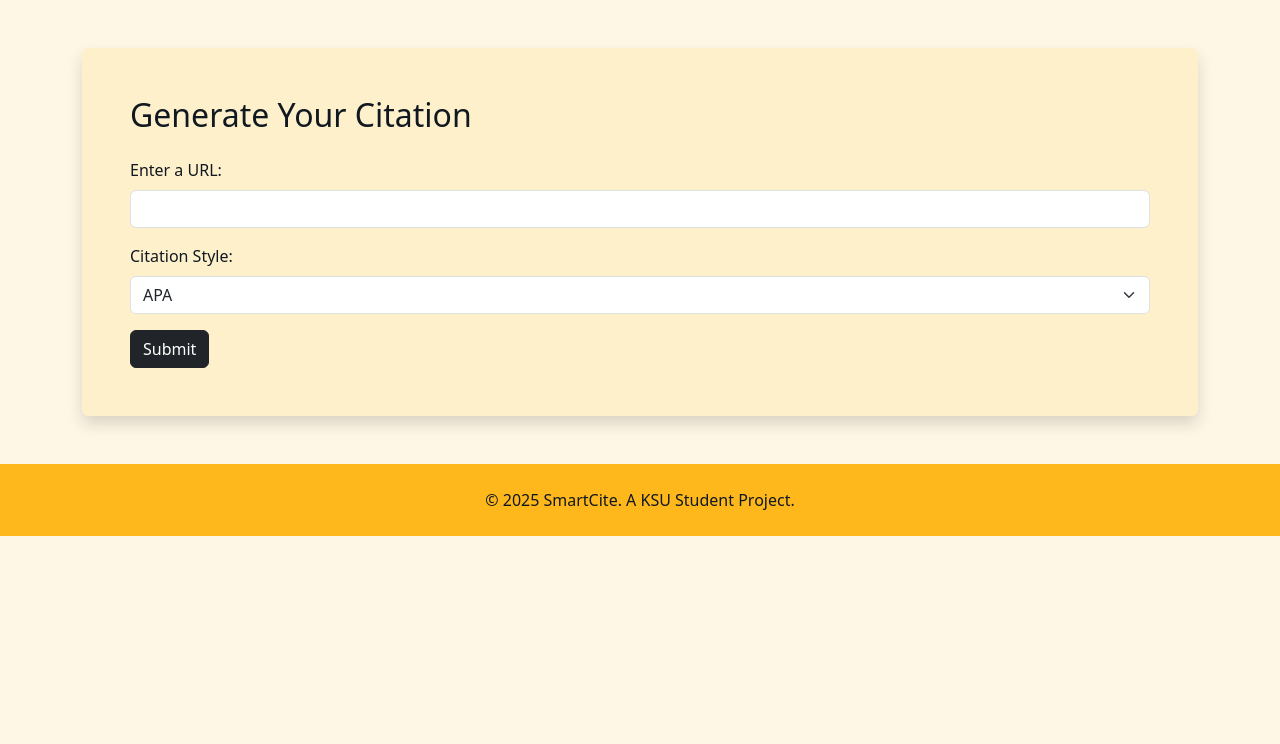
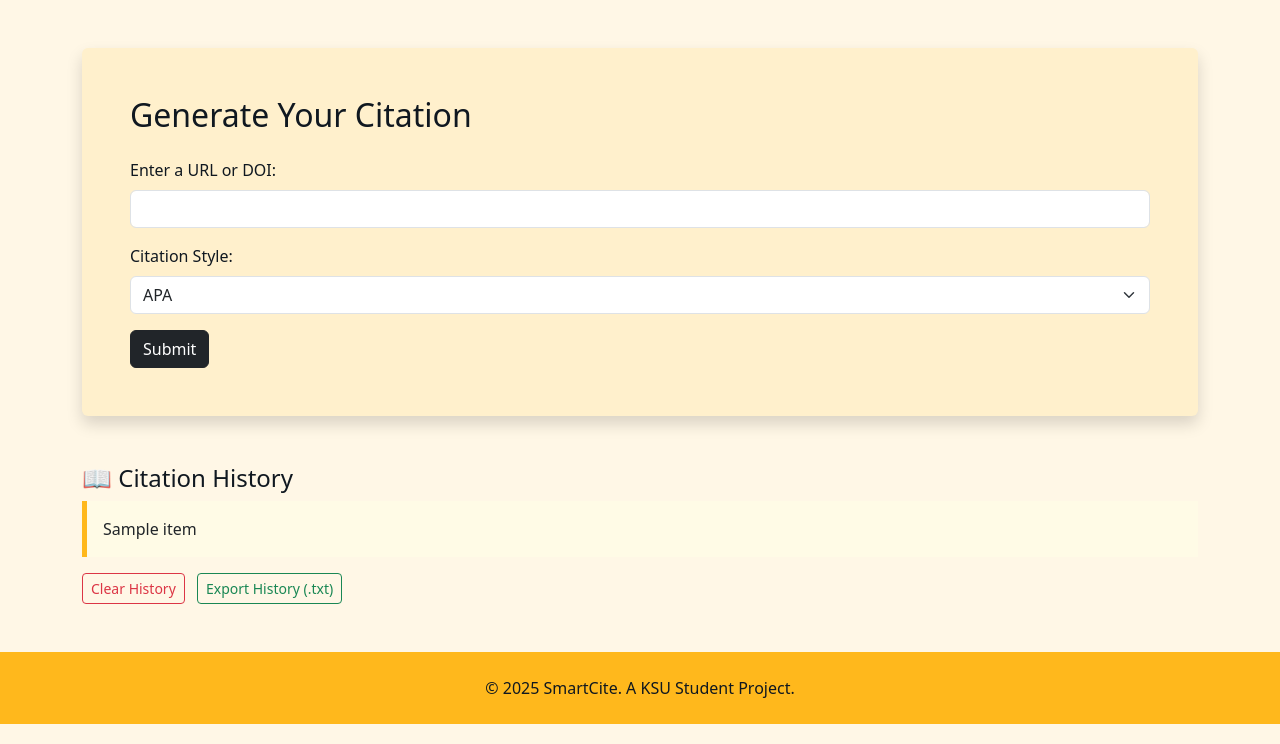
Before and after one commit to rajpatel2518/Smartcite, a Flask app: template templates/index.html in a window 1280 px wide. Shown: the part 56-800 px from the top of the page. Run offline with Flask 3, Linux system fonts and the light colour scheme; the template is opened without the code that fills it: most values are stand-ins (such as "Sample title", 1, 10 or a date in 2020).

Commit message:
Added history tab with clear buttons, edit once more, copy in their respective block, and also download history in .txt

```diff
--- a/app.py
+++ b/app.py
@@ -1,12 +1,20 @@
-from flask import Flask, render_template, request
-from citation_logic import citation_components, apa_compile, chicago_compile, mla_compile, citation_from_doi
+from flask import Flask, render_template, request, session, make_response
+from citation_logic import (
+    citation_components,
+    apa_compile,
+    chicago_compile,
+    mla_compile,
+    citation_from_doi
+)
 import datetime
 
 app = Flask(__name__)
+app.secret_key = "supersecretkey"  # Required for session usage
 
 @app.route('/')
 def index():
-    return render_template("index.html")
+    history = session.get("history", [])
+    return render_template("index.html", history=history)
 
 @app.route('/about')
 def about():
@@ -33,7 +41,6 @@ def generate():
     url = request.form.get('web_address')
     style = request.form.get('style')
 
-    # Check if the input is a DOI
     is_doi = url.lower().startswith("10.") or "doi.org" in url.lower()
 
     if is_doi:
@@ -47,7 +54,26 @@ def generate():
     else:
         citation = "Invalid citation style selected."
 
+    if "history" not in session:
+        session["history"] = []
+    session["history"].append(citation)
+    session.modified = True
+
     return render_template("result.html", citation=citation)
+
+@app.route('/clear', methods=['POST'])
+def clear():
+    session.pop("history", None)
+    return render_template("index.html", history=[])
+
+@app.route('/export', methods=['POST'])
+def export():
+    history = session.get("history", [])
+    content = "\n".join(history)
+    response = make_response(content)
+    response.headers["Content-Disposition"] = "attachment; filename=citation_history.txt"
+    response.headers["Content-Type"] = "text/plain"
+    return response
 
 if __name__ == '__main__':
     app.run(debug=True)
--- a/templates/index.html
+++ b/templates/index.html
@@ -3,9 +3,34 @@
 <head>
     <title>SmartCite</title>
     <link href="https://cdn.jsdelivr.net/npm/bootstrap@5.3.2/dist/css/bootstrap.min.css" rel="stylesheet">
+    <style>
+        .citation-box {
+            position: relative;
+            padding: 1rem;
+            margin-bottom: 1rem;
+            background-color: #fffbe6;
+            border-left: 5px solid #FFB81C;
+        }
+        .copy-icon, .edit-icon {
+            position: absolute;
+            top: 0.5rem;
+            font-size: 1.2rem;
+            color: #101820;
+            display: none;
+        }
+        .copy-icon {
+            right: 2.5rem;
+        }
+        .edit-icon {
+            right: 0.75rem;
+        }
+        .citation-box:hover .copy-icon,
+        .citation-box:hover .edit-icon {
+            display: block;
+        }
+    </style>
 </head>
 <body style="background-color: #fff7e6;">
-
     <nav class="navbar navbar-expand-lg" style="background-color: #FFB81C;">
         <div class="container">
             <a class="navbar-brand fw-bold" href="/" style="color: #101820;">📚 SmartCite</a>
@@ -24,7 +49,7 @@
             <h2 class="mb-4" style="color: #101820;">Generate Your Citation</h2>
             <form action="/confirm" method="POST">
                 <div class="mb-3">
-                    <label for="url" class="form-label" style="color: #101820;">Enter a URL:</label>
+                    <label for="url" class="form-label" style="color: #101820;">Enter a URL or DOI:</label>
                     <input type="text" class="form-control" name="url" id="url" required>
                 </div>
                 <div class="mb-3">
@@ -38,13 +63,42 @@
                 <button type="submit" class="btn btn-dark">Submit</button>
             </form>
         </div>
+
+        {% if history %}
+        <div class="mt-5">
+            <h4 style="color: #101820;">📖 Citation History</h4>
+            {% for item in history %}
+            <div class="citation-box">
+                {{ item }}
+                <span class="copy-icon" onclick="copyText(this.parentElement)" title="Copy">📋</span>
+                <form action="/confirm" method="POST">
+                    <input type="hidden" name="url" value="{{ item }}">
+                    <input type="hidden" name="style" value="apa">
+                    <button type="submit" class="edit-icon btn btn-sm p-0" title="Edit">✏️</button>
+                </form>
+            </div>
+            {% endfor %}
+            <form action="/clear" method="POST" class="d-inline">
+                <button type="submit" class="btn btn-sm btn-outline-danger">Clear History</button>
+            </form>
+            <form action="/export" method="POST" class="d-inline ms-2">
+                <button type="submit" class="btn btn-sm btn-outline-success">Export History (.txt)</button>
+            </form>
+        </div>
+        {% endif %}
     </div>
 
     <footer class="text-center mt-5 py-4" style="background-color: #FFB81C;">
         <p class="mb-0" style="color: #101820;">© <span id="year"></span> SmartCite. A KSU Student Project.</p>
     </footer>
+
     <script>
         document.getElementById('year').textContent = new Date().getFullYear();
+        function copyText(el) {
+            const text = el.innerText.trim();
+            navigator.clipboard.writeText(text);
+            alert("Citation copied to clipboard!");
+        }
     </script>
 </body>
 </html>
```
Also changed, not shown: README.md.
